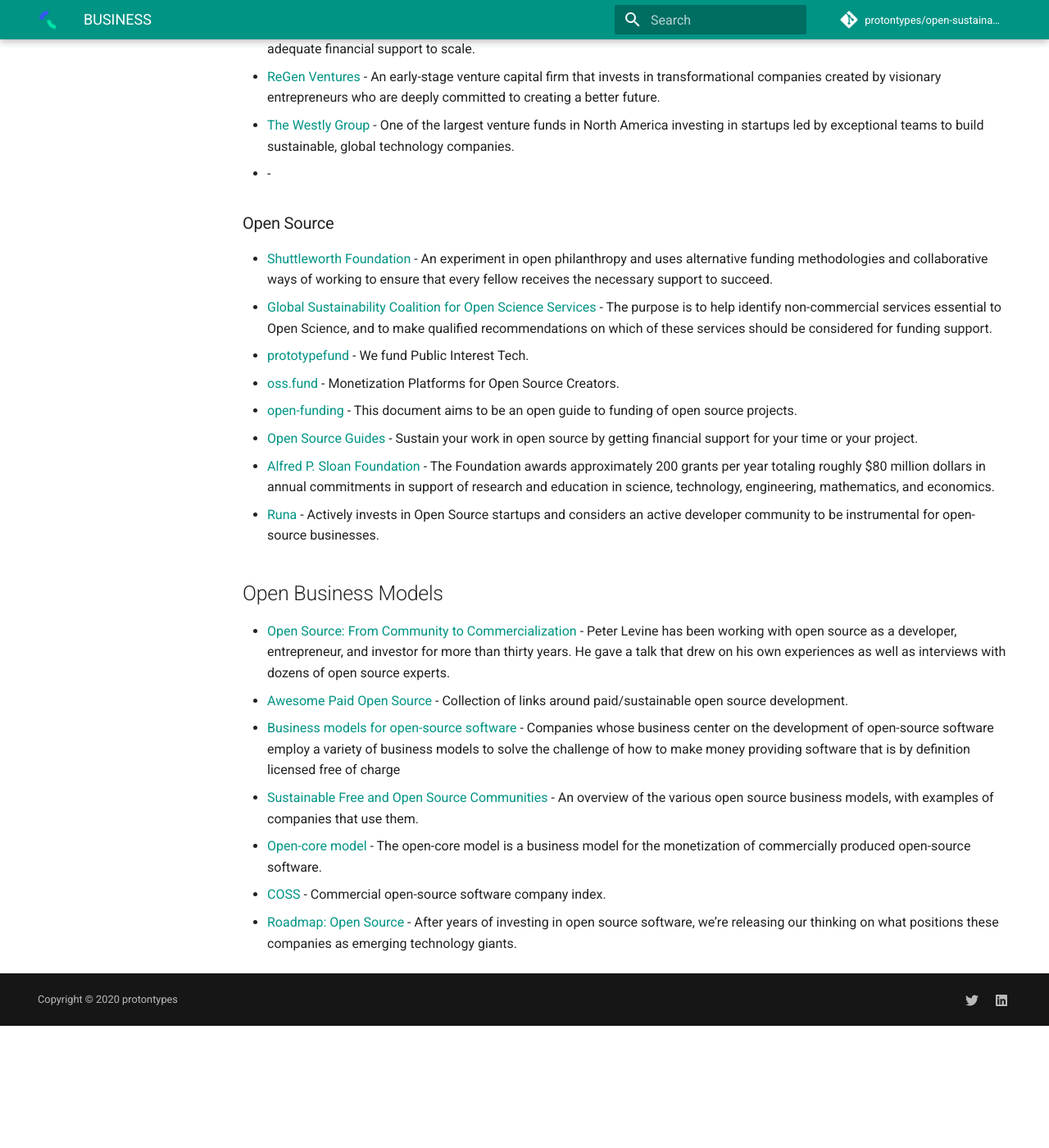
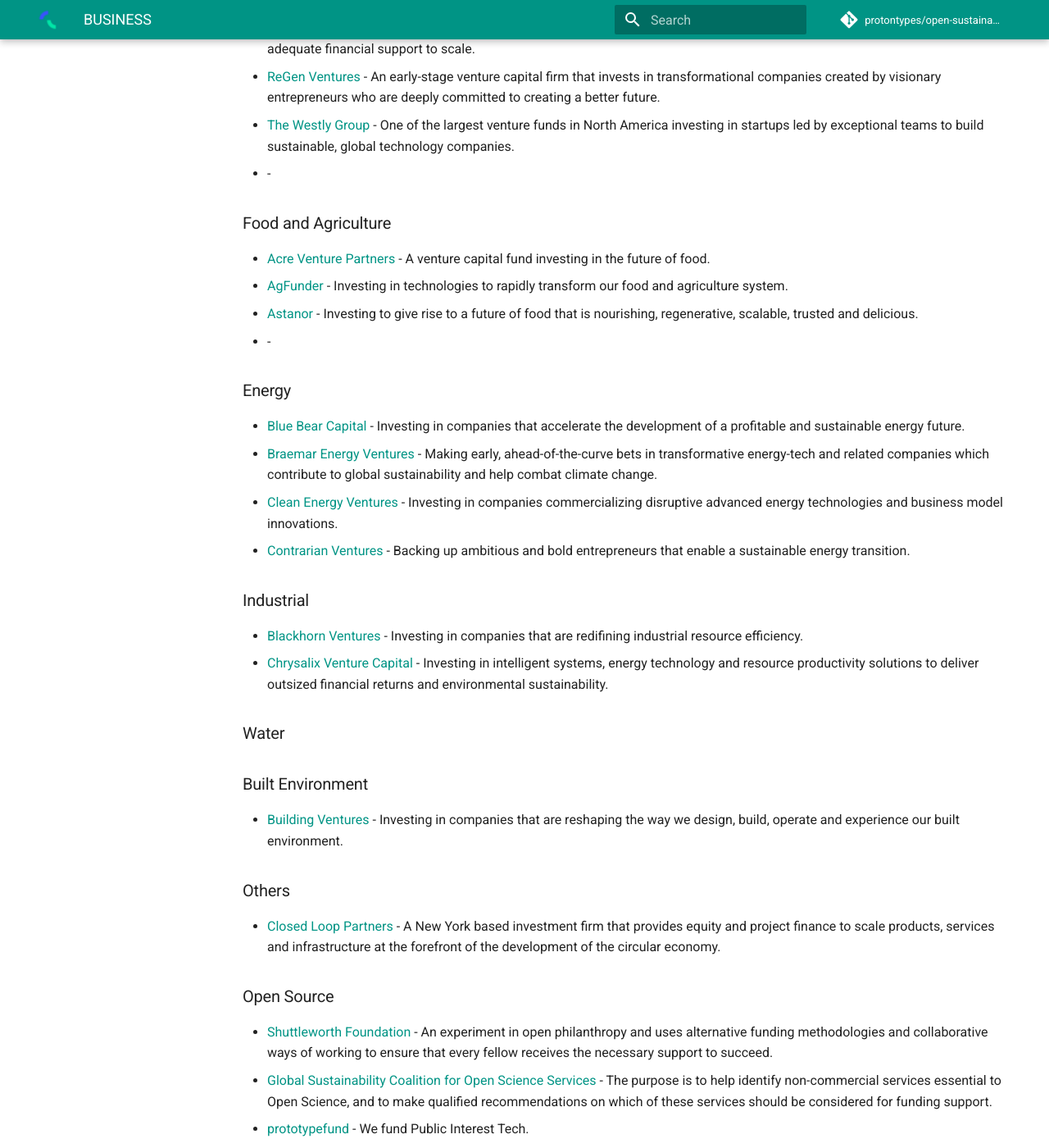
Before and after one commit to protontypes/open-sustainable-technology, an MkDocs documentation site: the page built from docs/BUSINESS.md, in a window 1280 px wide and 1400 px high, scrolled down 5252 px. Shown: the whole window at 82% size. Built offline with MkDocs 1.6.1 and Material for MkDocs 9.7.7, drawn with Linux system fonts in a browser that asks for light colours; comment, search, counter and statistics services are not loaded; before the commit the page ends 6503 px from its top, so only the background shows below that.

Commit message:
Update BUSINESS.md
new subcategories

```diff
--- a/docs/BUSINESS.md
+++ b/docs/BUSINESS.md
@@ -104,6 +104,30 @@
 * [The Westly Group](https://www.westlygroup.com/) - One of the largest venture funds in North America investing in startups led by exceptional teams to build sustainable, global technology companies.
 * []() -
 
+### Food and Agriculture
+* [Acre Venture Partners](http://acre.vc/) - A venture capital fund investing in the future of food.
+* [AgFunder](https://agfunder.com/) - Investing in technologies to rapidly transform our food and agriculture system.
+* [Astanor](https://astanor.com/) - Investing to give rise to a future of food that is nourishing, regenerative, scalable, trusted and delicious.
+* []() -
+
+### Energy
+* [Blue Bear Capital](https://bluebearcap.com/) - Investing in companies that accelerate the development of a profitable and sustainable energy future.
+* [Braemar Energy Ventures](http://www.braemarenergy.com/) - Making early, ahead-of-the-curve bets in transformative energy-tech and related companies which contribute to global sustainability and help combat climate change.
+* [Clean Energy Ventures](https://cleanenergyventures.com/) - Investing in companies commercializing disruptive advanced energy technologies and business model innovations.
+* [Contrarian Ventures](https://cventures.vc/) - Backing up ambitious and bold entrepreneurs that enable a sustainable energy transition.
+
+### Industrial
+* [Blackhorn Ventures](https://blackhornvc.com/) - Investing in companies that are redifining industrial resource efficiency.
+* [Chrysalix Venture Capital](https://chrysalix.com/) - Investing in intelligent systems, energy technology and resource productivity solutions to deliver outsized financial returns and environmental sustainability.
+
+### Water
+
+### Built Environment
+* [Building Ventures](https://buildingventures.com/) - Investing in companies that are reshaping the way we design, build, operate and experience our built environment.
+
+### Others
+* [Closed Loop Partners](https://www.closedlooppartners.com/) - A New York based investment firm that provides equity and project finance to scale products, services and infrastructure at the forefront of the development of the circular economy.
+
 ### Open Source
 * [Shuttleworth Foundation](https://shuttleworthfoundation.org/) - An experiment in open philanthropy and uses alternative funding methodologies and collaborative ways of working to ensure that every fellow receives the necessary support to succeed.
 * [Global Sustainability Coalition for Open Science Services](https://scoss.org/need-funding-for-open-infra/) - The purpose is to help identify non-commercial services essential to Open Science, and to make qualified recommendations on which of these services should be considered for funding support.
```
